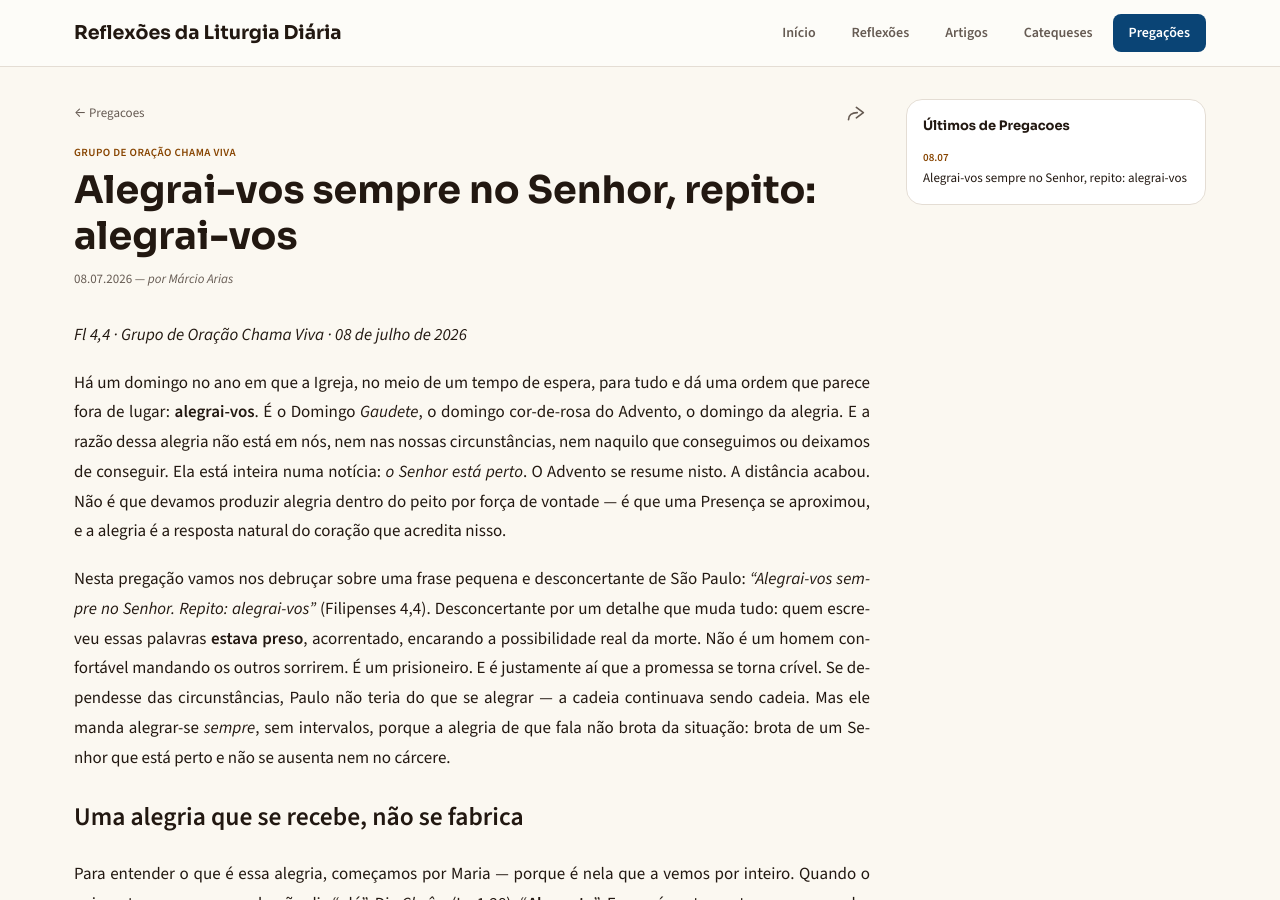
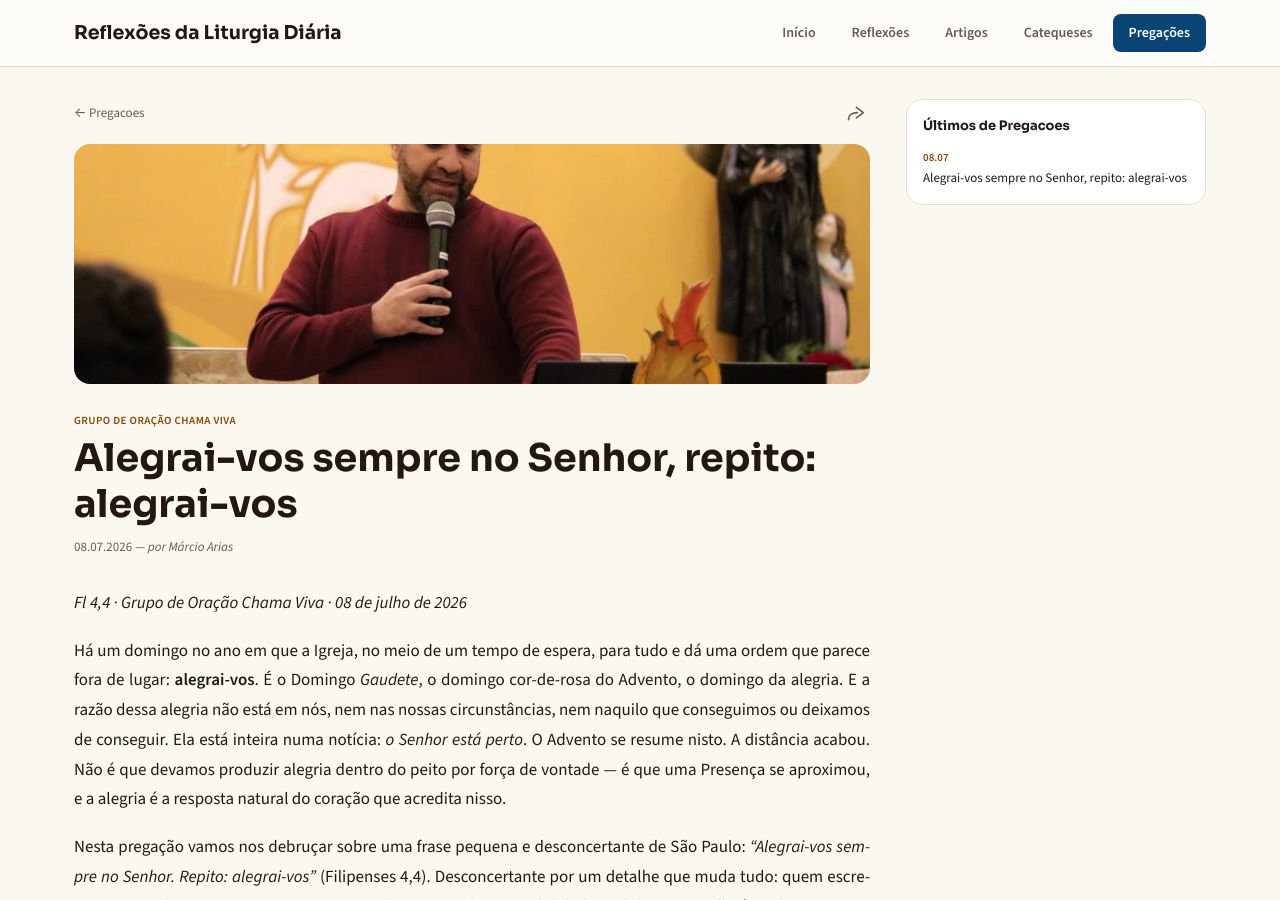
Before and after one commit to admariam/liturgiadiaria, a Jekyll site: the page built from _pregacoes/alegrai-vos-sempre-no-senhor.md, in a window 1280 px wide and 900 px high. Built offline with Jekyll 4.4.1, drawn with Linux system fonts in a browser that asks for light colours.

Commit message:
Adiciona capa ao post alegrai-vos-sempre-no-senhor.md

```diff
--- a/_pregacoes/alegrai-vos-sempre-no-senhor.md
+++ b/_pregacoes/alegrai-vos-sempre-no-senhor.md
@@ -3,6 +3,7 @@ title: "Alegrai-vos sempre no Senhor, repito: alegrai-vos"
 categoria: "Grupo de Oração Chama Viva"
 date: 2026-07-08
 autor: "Márcio Arias"
+imagem: /assets/img/pregacao-alegrai-vos.jpg
 resumo: "Paulo manda alegrar-se sempre — e estava preso. A alegria não brota das circunstâncias, mas de um Senhor que está perto e não se ausenta nem no cárcere."
 ---
 
```
